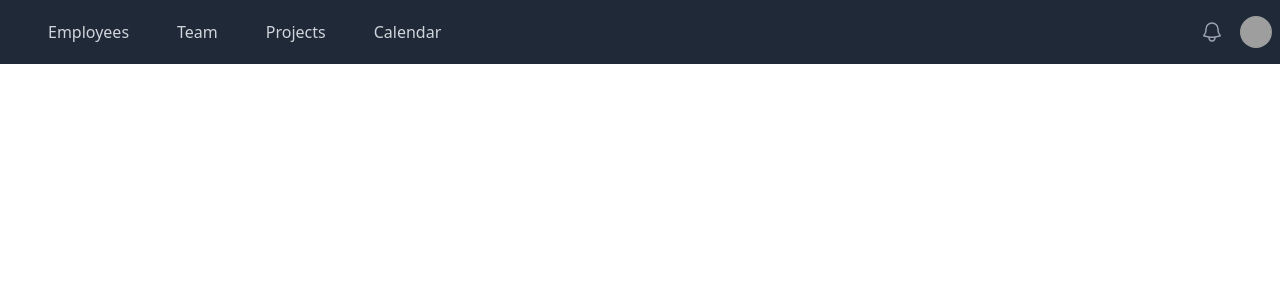
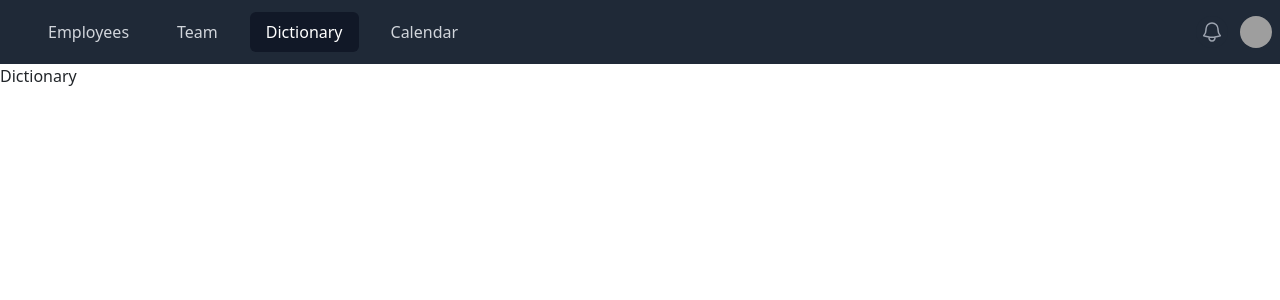
Before and after one commit to nickemma/react-frontend-django, a React (Create React App) app in the folder react-master/: page /dictionary in a window 1280 px wide. Shown: the top 300 px of the page. Built offline with nearby package versions, Linux system fonts and the light colour scheme; grey boxes are pictures that could not be loaded.

Commit message:
starting useeffect

```diff
--- a/react-master/src/App.js
+++ b/react-master/src/App.js
@@ -2,6 +2,7 @@ import './index.css';
 import Header from './components/Header';
 import Employees from './pages/Employees';
 import { BrowserRouter, Routes, Route } from 'react-router-dom';
+import Dictionary from './components/Dictionary';
 
 function App() {
   return (
@@ -9,6 +10,7 @@ function App() {
       <Header>
         <Routes>
           <Route path="/" element={<Employees />} />
+          <Route path="/dictionary" element={<Dictionary />} />
         </Routes>
       </Header>
     </BrowserRouter>
--- /dev/null
+++ b/react-master/src/components/Dictionary.jsx
@@ -0,0 +1,7 @@
+import React from 'react';
+
+const Dictionary = () => {
+  return <div>Dictionary</div>;
+};
+
+export default Dictionary;
--- a/react-master/src/components/Header.jsx
+++ b/react-master/src/components/Header.jsx
@@ -6,7 +6,7 @@ import { NavLink } from 'react-router-dom';
 const navigation = [
   { name: 'Employees', href: '/' },
   { name: 'Team', href: '/teams' },
-  { name: 'Projects', href: '/other' },
+  { name: 'Dictionary', href: '/dictionary' },
   { name: 'Calendar', href: '/others' },
 ];
 
```
